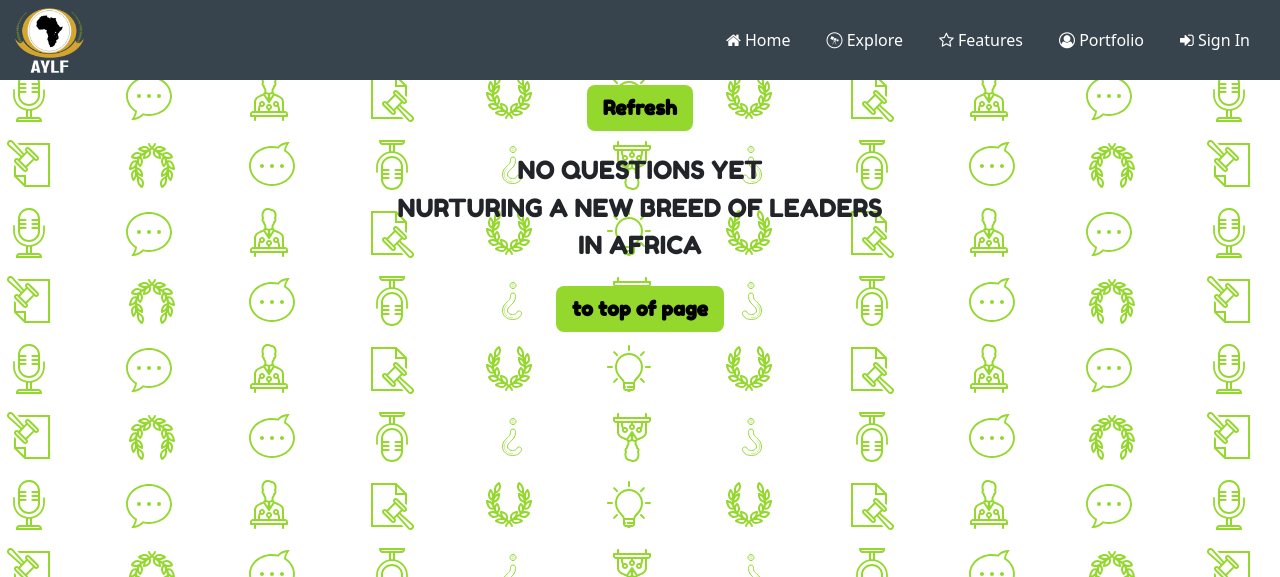
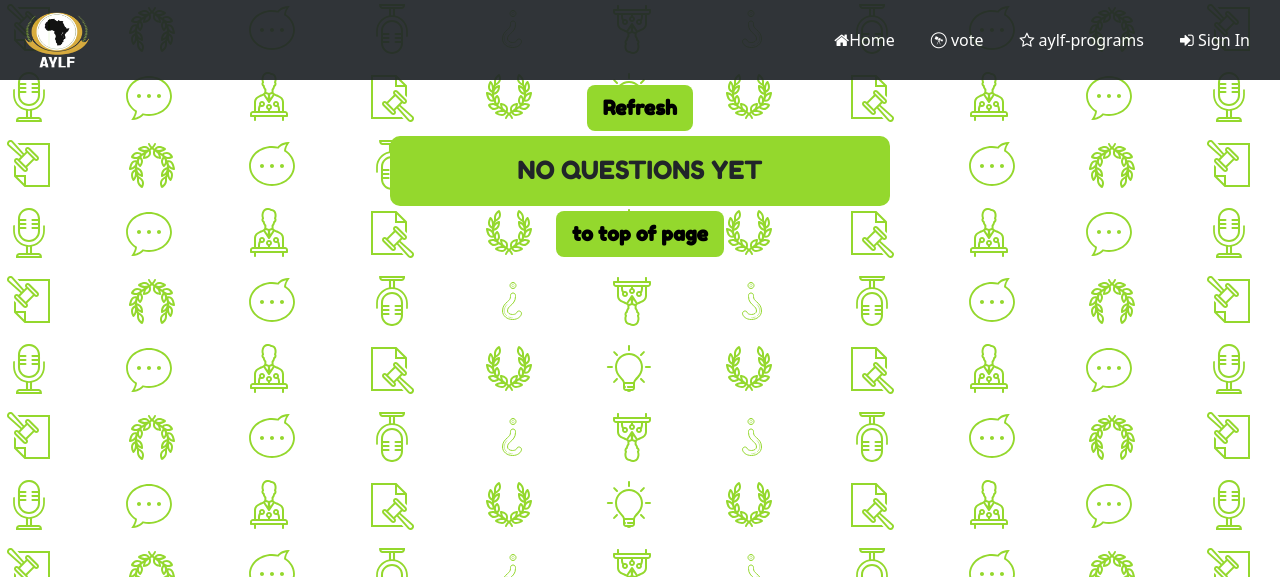
Before and after one commit to gabriel-mwash/webapp-QA, a PHP site: page /questions.php in a window 1280 px wide. Shown: the top 577 px of the page. Run offline with PHP 8.4, Linux system fonts and the light colour scheme; the visitor is signed in with stand-in values (Sample User, id 1); data that the repository does not hold is empty.

Commit message:
added nav

```diff
--- a/assets/css/Dark-NavBar-Navigation-with-Button.css
+++ /dev/null
@@ -1,109 +0,0 @@
-.navigation-clean-button {
-  background: #fff;
-  padding-top: .75rem;
-  padding-bottom: .75rem;
-  color: #333;
-  border-radius: 0;
-  box-shadow: none;
-  border: none;
-  margin-bottom: 0;
-}
-
-@media (min-width:768px) {
-  .navigation-clean-button {
-    padding-top: 1rem;
-    padding-bottom: 1rem;
-  }
-}
-
-.navigation-clean-button .navbar-brand {
-  font-weight: bold;
-  color: inherit;
-}
-
-.navigation-clean-button .navbar-brand:hover {
-  color: #222;
-}
-
-.navigation-clean-button .navbar-toggler {
-  border-color: #ddd;
-}
-
-.navigation-clean-button .navbar-toggler:hover, .navigation-clean-button .navbar-toggler:focus {
-  background: none;
-}
-
-.navigation-clean-button .navbar-toggler {
-  color: #888;
-}
-
-.navigation-clean-button .navbar-collapse, .navigation-clean-button .form-inline {
-  border-top-color: #ddd;
-}
-
-.navigation-clean-button .navbar-nav a.active, .navigation-clean-button .navbar-nav > .show > a {
-  background: none;
-  box-shadow: none;
-}
-
-.navigation-clean-button.navbar-light .navbar-nav a.active, .navigation-clean-button.navbar-light .navbar-nav a.active:focus, .navigation-clean-button.navbar-light .navbar-nav a.active:hover {
-  color: #8f8f8f;
-  box-shadow: none;
-  background: none;
-  pointer-events: none;
-}
-
-.navigation-clean-button.navbar .navbar-nav .nav-link {
-  padding-left: 18px;
-  padding-right: 18px;
-}
-
-.navigation-clean-button.navbar-light .navbar-nav .nav-link {
-  color: #465765;
-}
-
-.navigation-clean-button.navbar-light .navbar-nav .nav-link:focus, .navigation-clean-button.navbar-light .navbar-nav .nav-link:hover {
-  color: #37434d !important;
-  background-color: transparent;
-}
-
-.navigation-clean-button .navbar-nav > li > .dropdown-menu {
-  margin-top: -5px;
-  box-shadow: 0 4px 8px rgba(0,0,0,.1);
-  background-color: #fff;
-  border-radius: 2px;
-}
-
-.navigation-clean-button .dropdown-menu .dropdown-item:focus, .navigation-clean-button .dropdown-menu .dropdown-item {
-  line-height: 2;
-  font-size: 14px;
-  color: #37434d;
-}
-
-.navigation-clean-button .dropdown-menu .dropdown-item:focus, .navigation-clean-button .dropdown-menu .dropdown-item:hover {
-  background: #eee;
-  color: inherit;
-}
-
-.navigation-clean-button .actions .login {
-  margin-right: 1rem;
-  text-decoration: none;
-  color: #465765;
-}
-
-.navigation-clean-button .navbar-text .action-button, .navigation-clean-button .navbar-text .action-button:active, .navigation-clean-button .navbar-text .action-button:hover {
-  background: #56c6c6;
-  border-radius: 20px;
-  font-size: inherit;
-  color: #fff;
-  box-shadow: none;
-  border: none;
-  text-shadow: none;
-  padding: .5rem 1rem;
-  transition: background-color 0.25s;
-  font-size: inherit;
-}
-
-.navigation-clean-button .navbar-text .action-button:hover {
-  background: #66d7d7;
-}
--- a/assets/css/Dark-NavBar.css
+++ b/assets/css/nav-bar.css
@@ -1,7 +1,7 @@
 .navigation-clean-button {
   background: #fff;
-  padding-top: .75rem;
-  padding-bottom: .75rem;
+  /*padding-top: .75rem;*/
+  /*padding-bottom: .75rem;*/
   color: #333;
   border-radius: 0;
   box-shadow: none;
@@ -16,6 +16,13 @@
   }
 }
 
+.navbar {
+  position: fixed;
+  width: 100%;
+  margin-bottom: 4rem;
+  opacity: 0.93;
+}
+
 .navigation-clean-button .navbar-brand {
   font-weight: bold;
   color: inherit;
@@ -25,16 +32,13 @@
   color: #222;
 }
 
-.navigation-clean-button .navbar-toggler {
-  border-color: #ddd;
+.navbar-toggler:hover, .navbar-toggler:focus {
+  color: gold;
+  background-color: forestgreen;
 }
 
-.navigation-clean-button .navbar-toggler:hover, .navigation-clean-button .navbar-toggler:focus {
-  background: none;
-}
-
-.navigation-clean-button .navbar-toggler {
-  color: #888;
+.navbar-toggler {
+  border-color: gold;
 }
 
 .navigation-clean-button .navbar-collapse, .navigation-clean-button .form-inline {
@@ -66,3 +70,32 @@
   color: #37434d !important;
   background-color: transparent;
 }
+
+.navbar-toggler {
+  background-color: #5c6f5c;
+}
+
+@media (max-width: 767px) {
+  .navbar-nav {
+    background-color: grey;
+    align-items: end;
+    opacity: 0.8;
+  }
+}
+
+.nav-item:hover {
+  /*color: #228b22;*/
+  display: inline-block;
+  text-decoration: underline;
+  text-shadow: 2px 2px 5px rgba(11, 102, 35, 0.5), -2px -2px 5px rgba(255, 215, 0, 0.5);
+  transform: scale(1.05);
+  cursor: pointer;
+}
+
+
+
+.navigation-clean-button {
+  height: 80px;
+  color: #ffffff;
+  background: #212529;
+}
--- a/assets/css/styles.css
+++ b/assets/css/styles.css
@@ -163,11 +163,20 @@ h1 {
   margin: 10px;
 }
 
-.navbar {
-  height: 80px;
-  color: black;
+.no-question {
+  display: flex;
+  align-items: center;
+  width: 500px;
+  margin:  auto;
+  border-radius: 10px;
+  flex-direction: column;
+  /*justify-content: center;*/
+  opacity: 0.94;
+  background-color: #94D82D;
   text-align: center;
+
 }
+
 
 .query-section {
   background: #ffdf00;
@@ -254,6 +263,9 @@ h1 {
   .continue-form {
     width: 80vw;
   }
+  .no-question {
+    width: 80vw;
+  }
 }
 
 @media (min-width: 250px) and (max-width: 560px) {
@@ -288,6 +300,10 @@ h1 {
   border-style: none;
   font-family: 'Fredoka One', serif;
   color: rgb(0,0,0);
+}
+
+.refresh {
+  margin-top: 5rem;
 }
 
 .footer, .refresh{
--- a/assets/js/scripts.js
+++ b/assets/js/scripts.js
@@ -22,13 +22,10 @@ function fetchQuestions() {
       let noQuestionPad = document.createElement("div");
       noQuestionPad.classList.add("no-question", "fade-in");
       noQuestionPad.innerHTML = `
-      <div class="no-question">
           <p class="query-text" style="font-family: 'Fredoka One',
             serif;font-size: 25px;text-align: center;padding: 0.5rem; margin: 0.5rem 0 0.5rem 0;"
             >NO QUESTIONS YET <br>
-            NURTURING A NEW BREED OF LEADERS <br> IN AFRICA
             </p>
-      </div>
      `;
 
       container.appendChild(noQuestionPad);
--- /dev/null
+++ b/nav-bar.php
@@ -0,0 +1,52 @@
+<!DOCTYPE html>
+<html data-bs-theme="light" lang="en">
+
+<head>
+</head>
+  <meta charset="utf-8">
+  <meta name="viewport" content="width=device-width, initial-scale=1.0, shrink-to-fit=no">
+  <title>Q_and_A_webApp</title>
+  <link rel="stylesheet" href="https://cdn.jsdelivr.net/npm/bootstrap@5.3.3/dist/css/bootstrap.min.css">
+  <link rel="stylesheet" href="https://fonts.googleapis.com/css?family=Fredoka+One&amp;display=swap">
+  <link rel="stylesheet" href="https://fonts.googleapis.com/css?family=Fugaz+One&amp;display=swap">
+  <link rel="stylesheet" href="assets/css/styles.css">
+  <link rel="stylesheet" href="https://cdnjs.cloudflare.com/ajax/libs/font-awesome/4.7.0/css/font-awesome.min.css">
+  <link rel="stylesheet" href="assets/css/nav-bar.css">
+  <link rel="stylesheet" href="assets/css/styles.css">
+</head>
+
+  <div>
+    <nav class="navbar navbar-expand-md sticky-top navigation-clean-button navbar-light">
+    <div class="container-fluid">
+      <a class="navbar-brand aylf-logo" href="#">&nbsp;
+        <img src="assets/img/AYLF-LOGO-NB-02.webp" width="70" height="64">
+      </a>
+      <button data-bs-toggle="collapse" class="navbar-toggler" data-bs-target="#navcol-1">
+        <span class="visually-hidden">Toggle navigation</span>
+        <span class="navbar-toggler-icon" style="/*color: #b52424;*/"></span>
+      </button>
+      <div class="collapse navbar-collapse" id="navcol-1">
+          <ul class="navbar-nav ms-auto">
+              <li class="nav-item">
+                  <a class="nav-link active" style="color:#ffffff;" href="#">
+                    <i class="fa fa-home"></i>Home</a>
+              </li>
+              <li class="nav-item">
+                <a class="nav-link active" style="color:#ffffff;" href="#">
+                <i class="fa fa-wpexplorer"></i>&nbsp;vote</a>
+              </li>
+              <li class="nav-item">
+                <a class="nav-link active" style="color:#ffffff;" href="#">
+                <i class="fa fa-star-o"></i>&nbsp;aylf-programs</a>
+              </li>
+              <li class="nav-item">
+                <a class="nav-link active" style="color:#ffffff;" href="#">
+                <i class="fa fa-sign-in"></i>&nbsp;Sign In</a>
+              </li>
+          </ul>
+      </div>
+    </div>
+    </nav>
+  </div>
+
+</html>
--- a/questions.php
+++ b/questions.php
@@ -9,43 +9,9 @@ if (!isset($_SESSION["moderator_name"]) || $_SESSION["moderator_logged_in"] !==
 
 ?>
 
+<body class="body-questions" style="background: url(&quot;assets/img/Frame%2016%20(2).svg&quot;) center / auto repeat;">
 
-
-<t
-DOCTYPE html>
-<html data-bs-theme="light" lang="en">
-
-<head>
-  <meta charset="utf-8">
-  <meta name="viewport" content="width=device-width, initial-scale=1.0, shrink-to-fit=no">
-  <title>Q_and_A_webApp</title>
-  <link rel="stylesheet" href="https://cdn.jsdelivr.net/npm/bootstrap@5.3.3/dist/css/bootstrap.min.css">
-  <link rel="stylesheet" href="https://fonts.googleapis.com/css?family=Fredoka+One&amp;display=swap">
-  <link rel="stylesheet" href="https://fonts.googleapis.com/css?family=Fugaz+One&amp;display=swap">
-  <link rel="stylesheet" href="assets/css/styles.css">
-  <link rel="stylesheet" href="https://cdnjs.cloudflare.com/ajax/libs/font-awesome/4.7.0/css/font-awesome.min.css">
-  <link rel="stylesheet" href="assets/css/Dark-NavBar-Navigation-with-Button.css">
-  <link rel="stylesheet" href="assets/css/Dark-NavBar-Navigation-with-Search.css">
-  <link rel="stylesheet" href="assets/css/Dark-NavBar.css">
-</head>
-
-<body class="body-questions" style="background: url(&quot;assets/img/Frame%2016%20(2).svg&quot;) center / auto repeat;">
-  <nav class="navbar navbar-expand-md sticky-top navigation-clean-button navbar-light" style="height:80px;background-color:#37434d;color:#ffffff;">
-      <div class="container-fluid">
-        <img src="assets/img/AYLF-LOGO-NB-02.webp" style="height: 75px; width:75px;">
-        <button data-bs-toggle="collapse" class="navbar-toggler" data-bs-target="#navcol-1"><span class="visually-hidden">Toggle navigation</span><span class="navbar-toggler-icon"></span></button>
-          <div class="collapse navbar-collapse" id="navcol-1">
-              <ul class="navbar-nav ms-auto">
-                  <li class="nav-item"><a class="nav-link active" style="color:#ffffff;" href="#"><i class="fa fa-home"></i>&nbsp;Home</a></li>
-                  <li class="nav-item"><a class="nav-link" style="color:#ffffff;" href="#"><i class="fa fa-wpexplorer"></i>&nbsp;Explore</a></li>
-                  <li class="nav-item"><a class="nav-link" style="color:#ffffff;" href="#"><i class="fa fa-star-o"></i>&nbsp;Features</a></li>
-                  <li class="nav-item"><a class="nav-link" style="color:#ffffff;" href="#"><i class="fa fa-user-circle-o"></i>&nbsp;Portfolio</a></li>
-                  <li class="nav-item"><a class="nav-link" style="color:#ffffff;" href="#"><i class="fa fa-sign-in"></i>&nbsp;Sign In</a></li>
-              </ul>
-          </div>
-      </div>
-  </nav>
-
+<?php require "./nav-bar.php"; ?>
 
   <!-- <nav id="top" class="d-block sticky-top"> -->
   <div class="refresh">
```
Also changed, not shown: assets/css/Dark-NavBar-Navigation-with-Search.css (deleted, +0 -110 lines), 1 other file.
